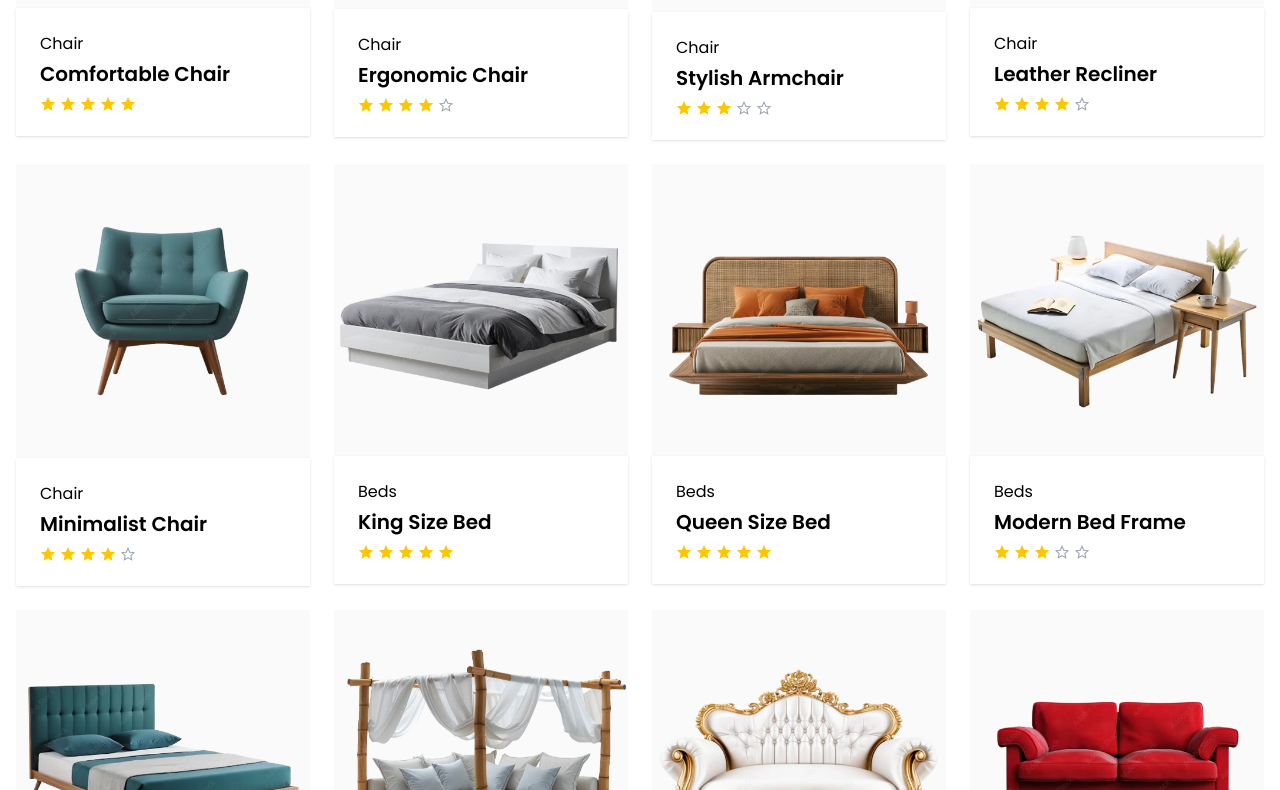
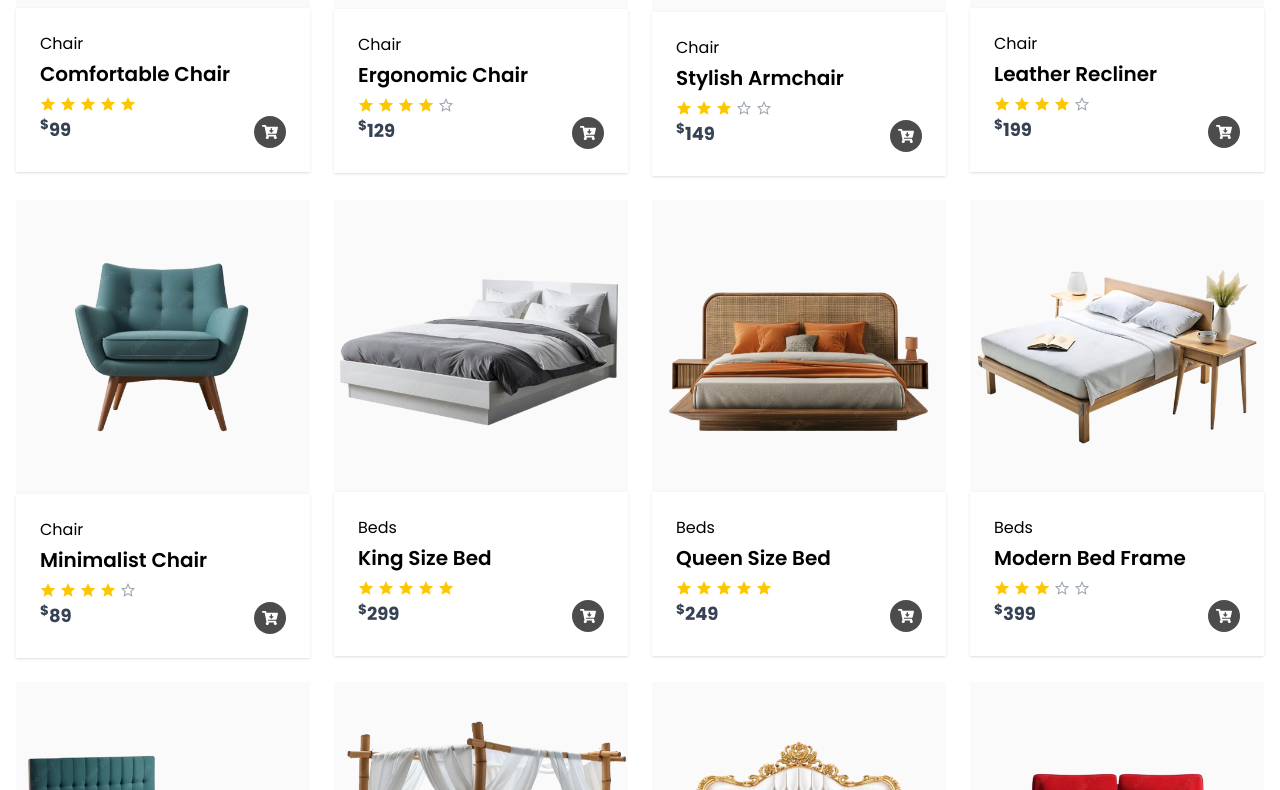
Before and after one commit to arifstk/A.H_Furniture, a React (Vite) app: page / in a window 1280 px wide. Shown: the part 1710-2500 px from the top of the page. Built offline with nearby package versions, Linux system fonts and the light colour scheme.

Commit message:
some modification

```diff
--- a/src/pages/shop/ProductCard.jsx
+++ b/src/pages/shop/ProductCard.jsx
@@ -1,6 +1,7 @@
 import React from 'react';
 import { getImgUrl } from '../../utils/getImageURL';
 import Rating from '../../components/Rating';
+import { FaCartArrowDown } from "react-icons/fa";
 
 const ProductCard = ({product}) => {
   return (
@@ -12,6 +13,10 @@ const ProductCard = ({product}) => {
         <h4 className='text-base mb-1'>{product.category}</h4>
         <h3 className='font-semibold text-xl mb-2'>{product.name}</h3>
         <Rating rating={product.rating}/>
+        <div className='flex justify-between mt-1'>
+          <p className='text-gray-700 font-bold text-lg'><sup>$</sup><span>{product.price}</span></p>
+          <button className='bg-black/70 text-white p-2 rounded-full items-center cursor-pointer hover:bg-black'><FaCartArrowDown /></button>
+        </div>
       </div>
     </div>
   );
```
